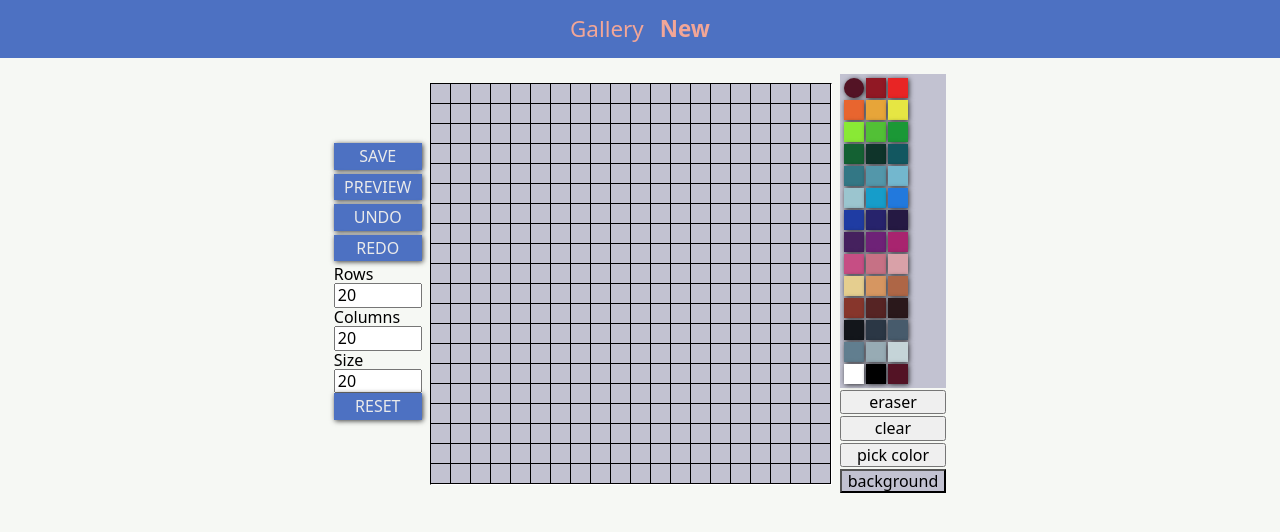
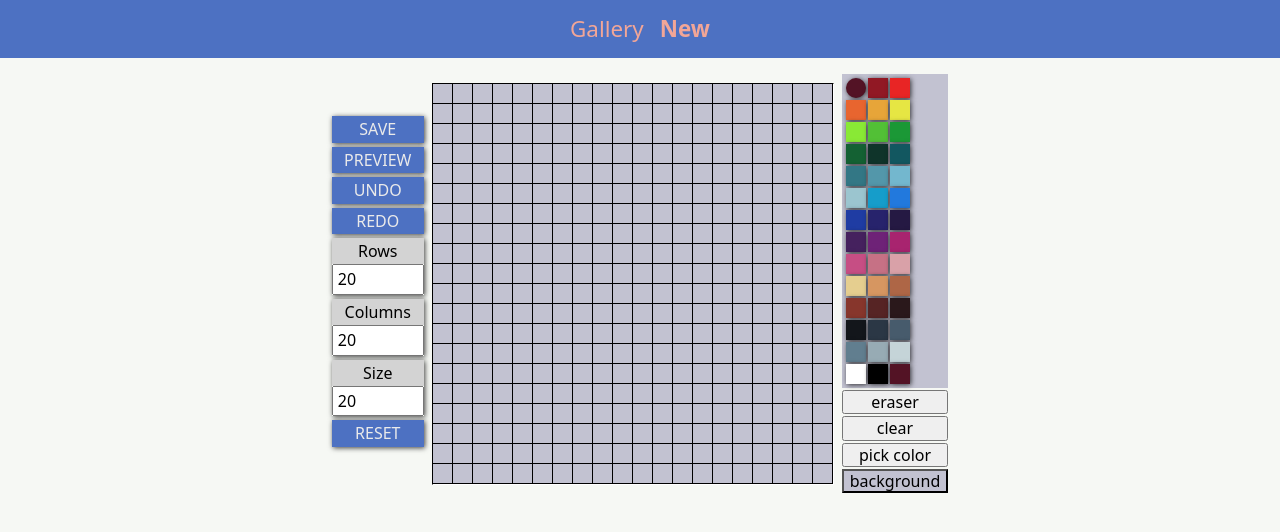
Before and after one commit to alarivan/wall, a React (Create React App) app: page /editor/new in a window 1280 px wide. Shown: the top 532 px of the page. Built offline with nearby package versions, Linux system fonts and the light colour scheme; what uuidv4 would draw is missing.

Commit message:
Refactor GridControls Input

```diff
--- a/src/components/GridControls.tsx
+++ b/src/components/GridControls.tsx
@@ -1,6 +1,6 @@
 import React, { Dispatch, useCallback, useContext } from 'react';
 import styled from 'styled-components';
-import GridControlsInput from './GridControlsInput';
+import GridControlsInput from './GridControls/Input';
 import {
   updateRowsAction,
   updateColumnsAction,
@@ -77,7 +77,7 @@ const GridControls: React.FC<Props> = ({ state, dispatch, onPreviewClick }) => {
 
   return (
     <StyledControls>
-      <GridControlsButton onClick={handleSave}>Save</GridControlsButton>
+      <GridControlsButton onClick={handleSave}>save</GridControlsButton>
       <GridControlsButton onClick={onPreviewClick}>preview</GridControlsButton>
       <GridControlsButton onClick={handleUndoClick}>undo</GridControlsButton>
       <GridControlsButton onClick={handleRedoClick}>redo</GridControlsButton>
--- a/src/components/GridControlsInput.tsx
+++ b/src/components/GridControls/Input.tsx
@@ -1,5 +1,24 @@
 import React, { useEffect } from 'react';
-import useDebounce from '../hooks/useDebounce';
+import useDebounce from '../../hooks/useDebounce';
+import styled from 'styled-components';
+
+const Styled = styled.div`
+  margin-bottom: 0.25rem;
+  text-align: center;
+  box-shadow: 1px 1px 5px 0px rgba(0, 0, 0, 0.75);
+
+  label {
+    display: block;
+    background-color: lightgray;
+    padding: 0.25rem;
+    font-weight: 500;
+  }
+
+  input {
+    width: 100%;
+    padding: 0.25rem;
+  }
+`;
 
 interface Props {
   label: string;
@@ -33,7 +52,7 @@ const GridControlsInput: React.FC<Props> = ({
   }
 
   return (
-    <>
+    <Styled>
       <label>{label}</label>
       <input
         data-testid='grid-controls-input'
@@ -44,7 +63,7 @@ const GridControlsInput: React.FC<Props> = ({
         value={inputValue}
         onChange={handleChange}
       />
-    </>
+    </Styled>
   );
 };
 
```
Also changed, not shown: 2 other files (tests, documents, lock files or other folders).
